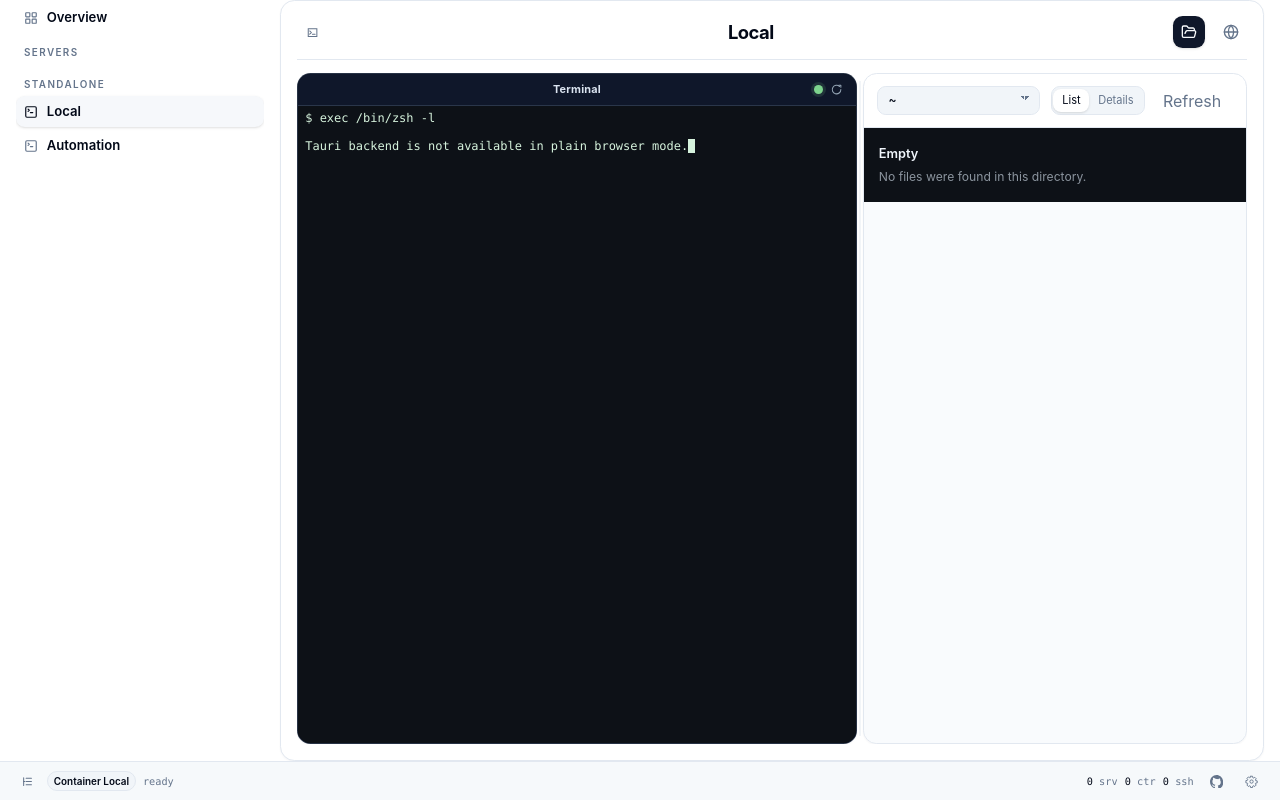
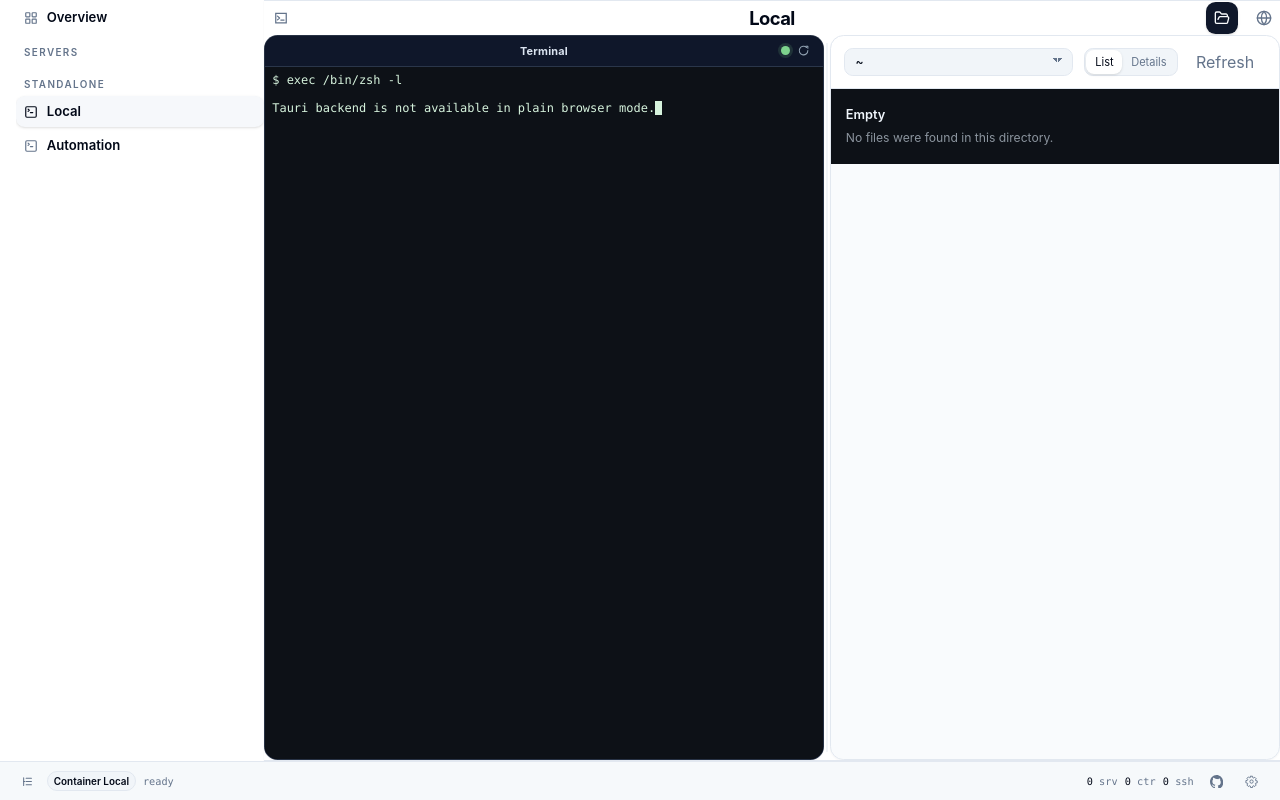
Before and after one commit to hsudatalks/univers-machine, a React (Vite) app in the folder apps/univers-ark-developer/: page / in a window 1280 px wide. Both pictures are taken after a click on the button "Local". Built offline with nearby package versions, Linux system fonts and the light colour scheme.

Commit message:
style: tighten shell and browser surfaces

```diff
--- a/apps/univers-ark-developer/src/styles/browser.css
+++ b/apps/univers-ark-developer/src/styles/browser.css
@@ -82,7 +82,7 @@
   position: relative;
   flex: 1;
   min-height: 0;
-  background: #ffffff;
+  background: #020817;
 }
 
 .browser-frame {
@@ -92,7 +92,7 @@
   width: 100%;
   height: 100%;
   border: 0;
-  background: #ffffff;
+  background: #020817;
   opacity: 0;
   pointer-events: none;
 }
--- a/apps/univers-ark-developer/src/styles/overview.css
+++ b/apps/univers-ark-developer/src/styles/overview.css
@@ -24,6 +24,7 @@
 }
 
 .content-page-overview .terminal-grid {
+  height: 100%;
   min-height: 0;
   overflow: auto;
   padding-right: 0.25rem;
--- a/apps/univers-ark-developer/src/styles/shell.css
+++ b/apps/univers-ark-developer/src/styles/shell.css
@@ -186,11 +186,19 @@
   align-self: stretch;
   overflow: hidden;
   margin-right: -1rem;
+  margin-bottom: -1px;
   padding: 0;
   border: 0;
   border-radius: 0;
   background: transparent;
   box-shadow: none;
+}
+
+.content-shell-container {
+  margin-inline: -1rem;
+  padding: 0;
+  border-inline: 0;
+  border-radius: 0;
 }
 
 .content-page {
@@ -202,8 +210,13 @@
 }
 
 .content-page-overview {
-  grid-template-rows: auto minmax(0, 1fr);
+  grid-template-rows: minmax(0, 1fr);
   overflow: hidden;
+}
+
+.content-page-container {
+  gap: 0;
+  padding-inline: 0;
 }
 
 .content-page.is-hidden {
@@ -240,12 +253,24 @@
 }
 
 .content-header-container {
+  display: grid;
+  grid-template-columns: 1fr auto 1fr;
   align-items: center;
-  padding-bottom: 0.65rem;
+  padding-bottom: 0;
+  border-bottom: 0;
 }
 
 .content-header-tools-container {
+  grid-column: 3;
   justify-content: flex-end;
+}
+
+.content-header-leading {
+  grid-column: 1;
+  display: flex;
+  align-items: center;
+  justify-content: flex-start;
+  min-width: 0;
 }
 
 .sidebar-brand,
@@ -303,7 +328,15 @@
   grid-column: 2;
 }
 
+.content-header-container .content-header-copy {
+  grid-column: 2;
+}
+
 .content-header-overview .content-header-tools {
+  grid-column: 3;
+}
+
+.content-header-container .content-header-tools {
   grid-column: 3;
 }
 
@@ -323,15 +356,23 @@
 .content-title-row {
   display: flex;
   align-items: center;
+  justify-content: center;
   gap: 0.45rem;
   min-width: 0;
 }
 
 .content-title-toggle {
   flex-shrink: 0;
+  width: 2.1rem;
+  height: 2.1rem;
   border-color: transparent;
   background: transparent;
   color: var(--text-2);
+}
+
+.content-title-toggle .panel-button-icon-svg {
+  width: 1rem;
+  height: 1rem;
 }
 
 .content-title-toggle:hover:not(:disabled) {
```
